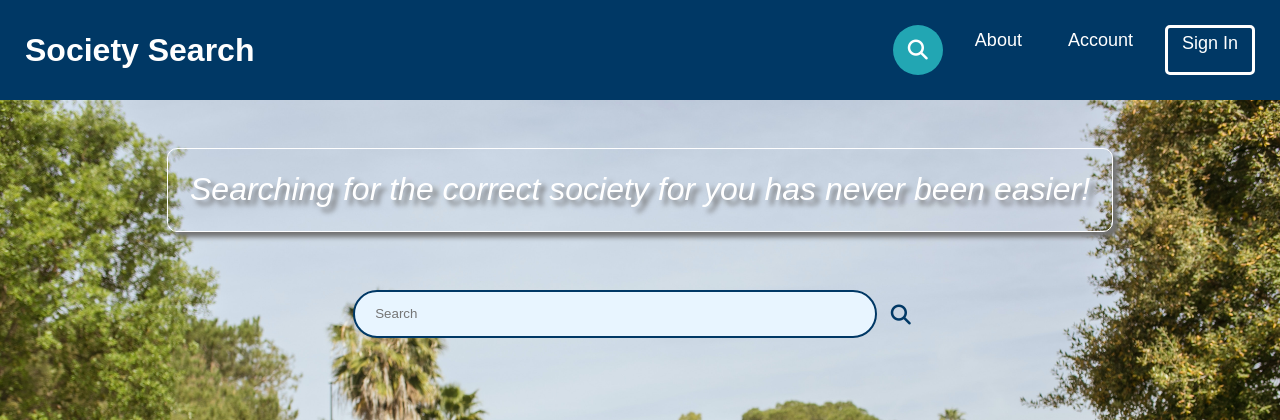
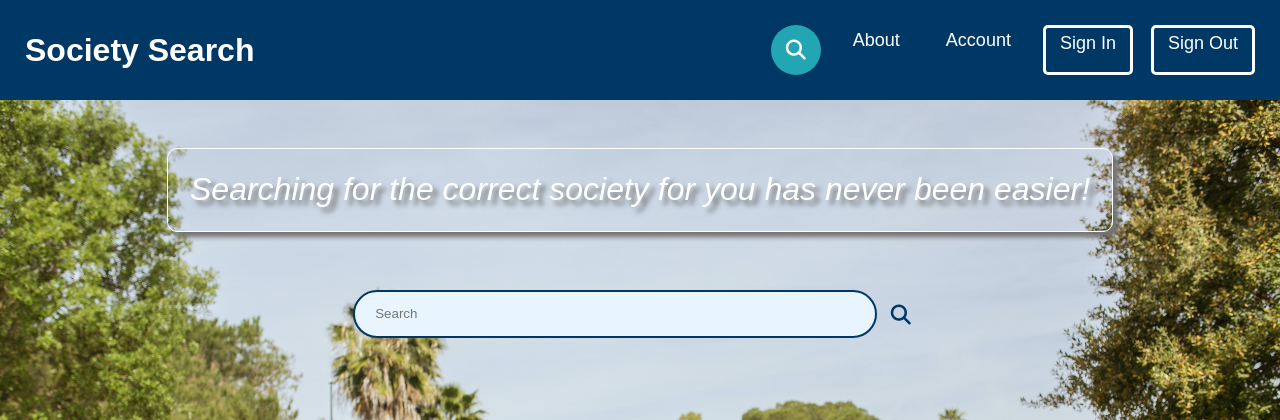
Before and after one commit to BeckyShep/SocietySearch, a Django app: page / in a window 1280 px wide. Shown: the top 420 px of the page. Run offline with Django 4.2, Linux system fonts and the light colour scheme; some libraries are stand-ins or nearby versions.

Commit message:
add signout button

```diff
--- a/SocietySearchProject/static/css/index.css
+++ b/SocietySearchProject/static/css/index.css
@@ -66,6 +66,17 @@ li {
   border-radius: 5px;
   border-style: solid;
 }
+
+#signout {
+  border: #fff;
+  border-radius: 5px;
+  border-style: solid;
+}
+
+#signout:hover {
+  background-color: rgb(190, 39, 39);
+}
+
 
 /** Searchbar stuffs**/
 .navsearch{
--- a/SocietySearchProject/templates/societysearch/base.html
+++ b/SocietySearchProject/templates/societysearch/base.html
@@ -39,6 +39,7 @@
                     <li><a href="{% url 'societysearch:about' %}">About</a></li>
                     <li><a href="{% url 'societysearch:account_page' %}">Account</a></li>
                     <li id="signin"><a href="{% url 'auth_login' %}">Sign In</a></li>
+                    <li id="signout"><a href="{% url 'auth_logout' %}">Sign Out</a></li>
                 </div>
             </ul>
         </header>
```
